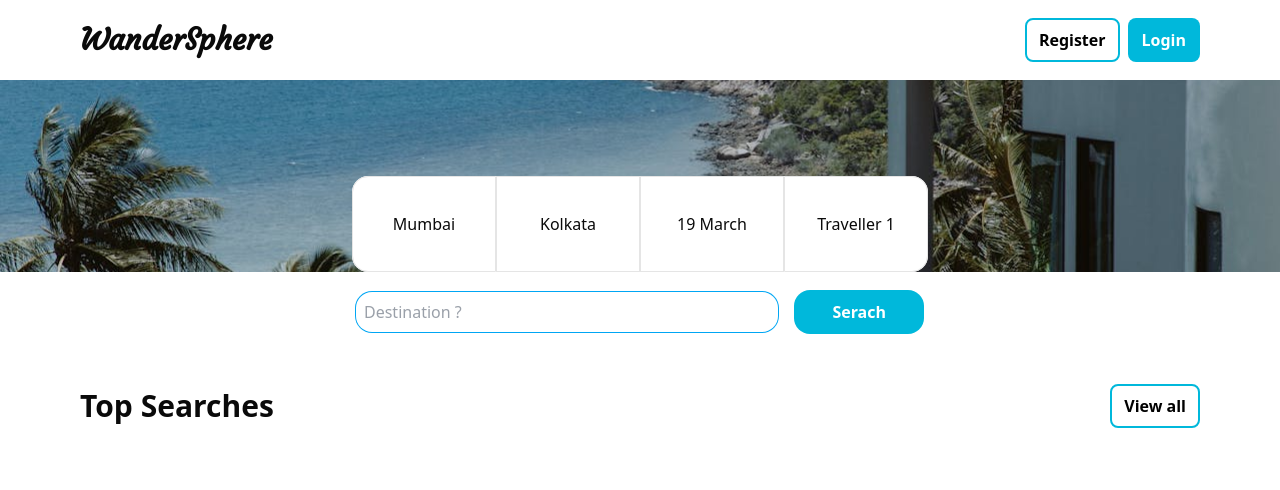
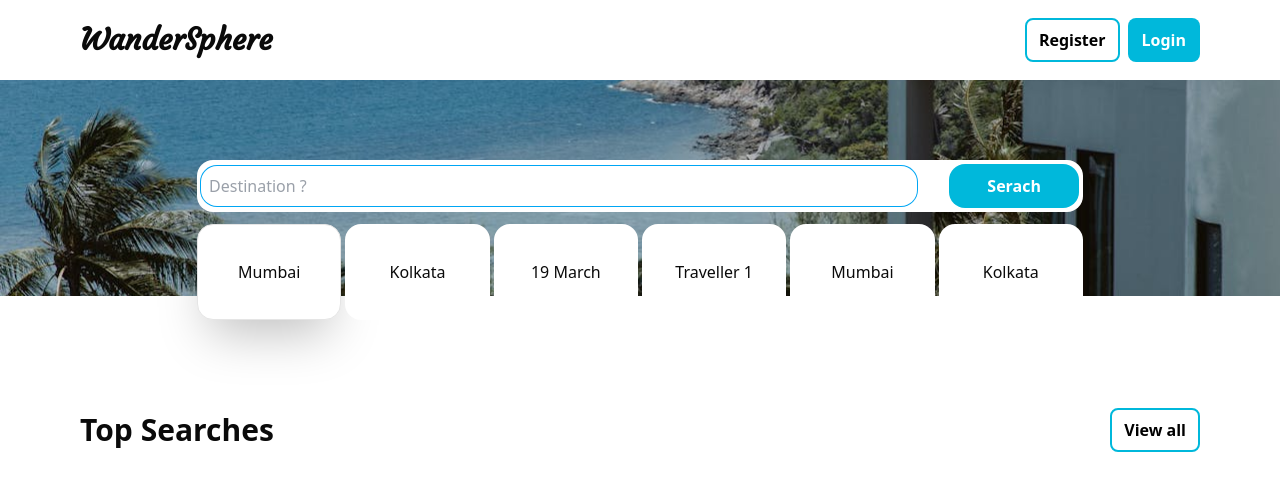
Before and after one commit to A-B-H-I-S-H-E-K-S-H-A-W/travelling-website, a React (Vite) app in the folder client/: page /search in a window 1280 px wide. Shown: the top 490 px of the page. Built offline with nearby package versions, Linux system fonts and the light colour scheme.

Commit message:
Progress to seletion bar

```diff
--- a/client/src/pages/user/Search.jsx
+++ b/client/src/pages/user/Search.jsx
@@ -10,7 +10,7 @@ const Search = () => {
         <main>
           <div className="pt-20">
             <div
-              className="inset-0 h-48 flex flex-col items-center w-screen"
+              className="inset-0 md:h-54 h-64 flex flex-col items-center w-screen"
               style={{
                 background: `url(${loginBg})`,
                 backgroundPosition: "center",
@@ -18,33 +18,39 @@ const Search = () => {
                 backgroundRepeat: "no-repeat",
               }}
             >
-              <div className="md:w-xl w-sm pt-24">
-                <div className="w-full h-24 rounded-2xl bg-white">
-                  <div className="grid grid-cols-4 text-center">
-                    <div className="h-24 w-full border rounded-l-2xl flex items-center justify-center">
-                      Mumbai
-                    </div>
-                    <div className="h-24 w-full border flex items-center justify-center">
-                      Kolkata
-                    </div>
-                    <div className="h-24 w-full border flex items-center justify-center">
-                      19 March
-                    </div>
-                    <div className="h-24 w-full border rounded-r-2xl flex items-center justify-center">
-                      Traveller 1
-                    </div>
-                  </div>
-                </div>
-                <div className="h-12 p-1 w-full flex items-center md:space-x-4 space-x-2 bg-white mt-4 rounded-2xl">
+              <div className="pt-16 flex flex-col gap-3 px-3">
+                <div className="w-full flex items-center md:space-x-8 space-x-2 bg-white mt-4 rounded-2xl p-1">
                   <input
                     type="text"
-                    className="h-10 w-[80%] rounded-2xl px-2 ring ring-sky-500  text-gray-700"
+                    className="h-10 w-[85%] rounded-2xl px-2 ring ring-sky-500  text-gray-700"
                     placeholder="Destination ?"
                   />
                   <ButtonSolid
                     title={"Serach"}
                     className={"px-9 py-2 md:py-2 rounded-2xl"}
                   />
+                </div>
+                <div className="w-full h-24">
+                  <div className="grid md:grid-cols-6 grid-cols-3 text-center gap-1">
+                    <div className="h-24 w-full bg-white px-10 flex items-center justify-center rounded-2xl border shadow-2xl">
+                      Mumbai
+                    </div>
+                    <div className="h-24 w-full bg-white flex items-center justify-center rounded-2xl">
+                      Kolkata
+                    </div>
+                    <div className="h-24 w-full bg-white flex items-center justify-center rounded-2xl">
+                      19 March
+                    </div>
+                    <div className="h-24 w-full bg-white flex items-center justify-center rounded-2xl">
+                      Traveller 1
+                    </div>
+                    <div className="h-24 w-full bg-white flex items-center justify-center rounded-2xl">
+                      Mumbai
+                    </div>
+                    <div className="h-24 w-full bg-white flex items-center justify-center rounded-2xl">
+                      Kolkata
+                    </div>
+                  </div>
                 </div>
               </div>
             </div>
```
